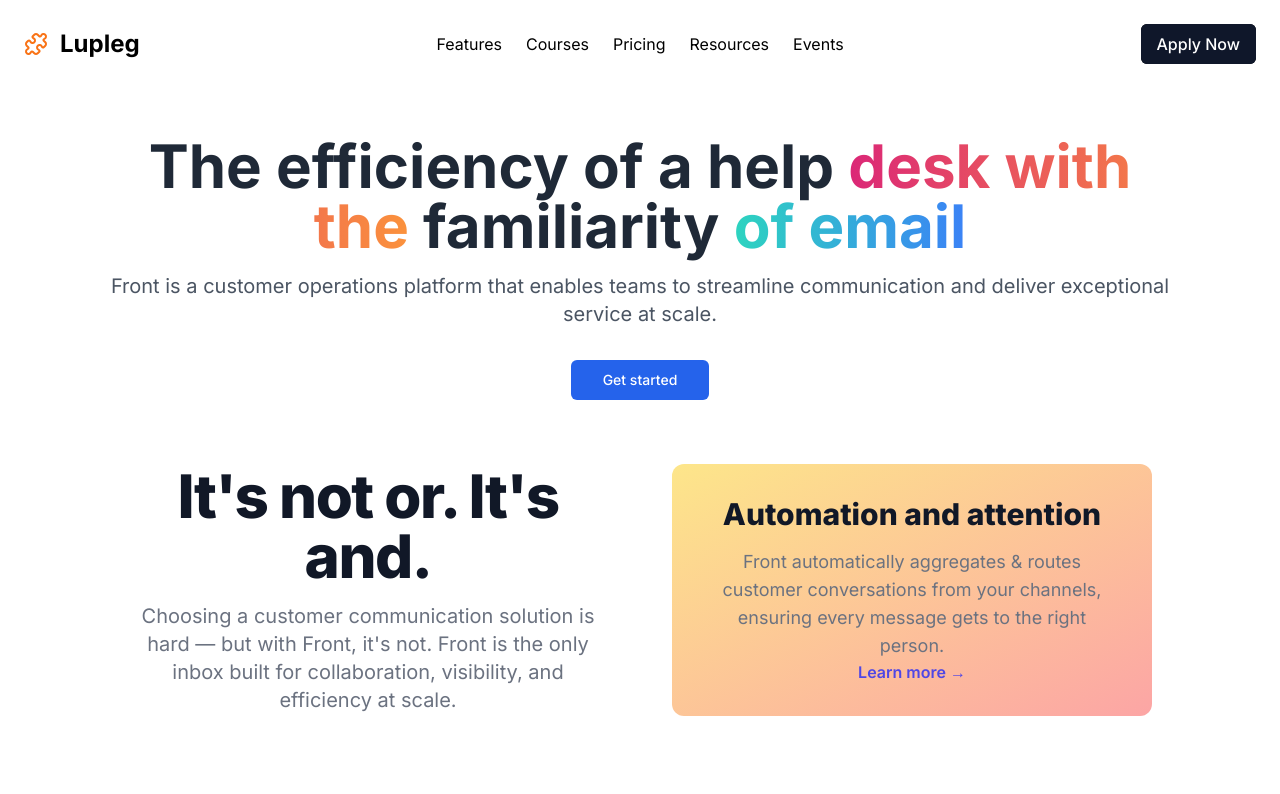
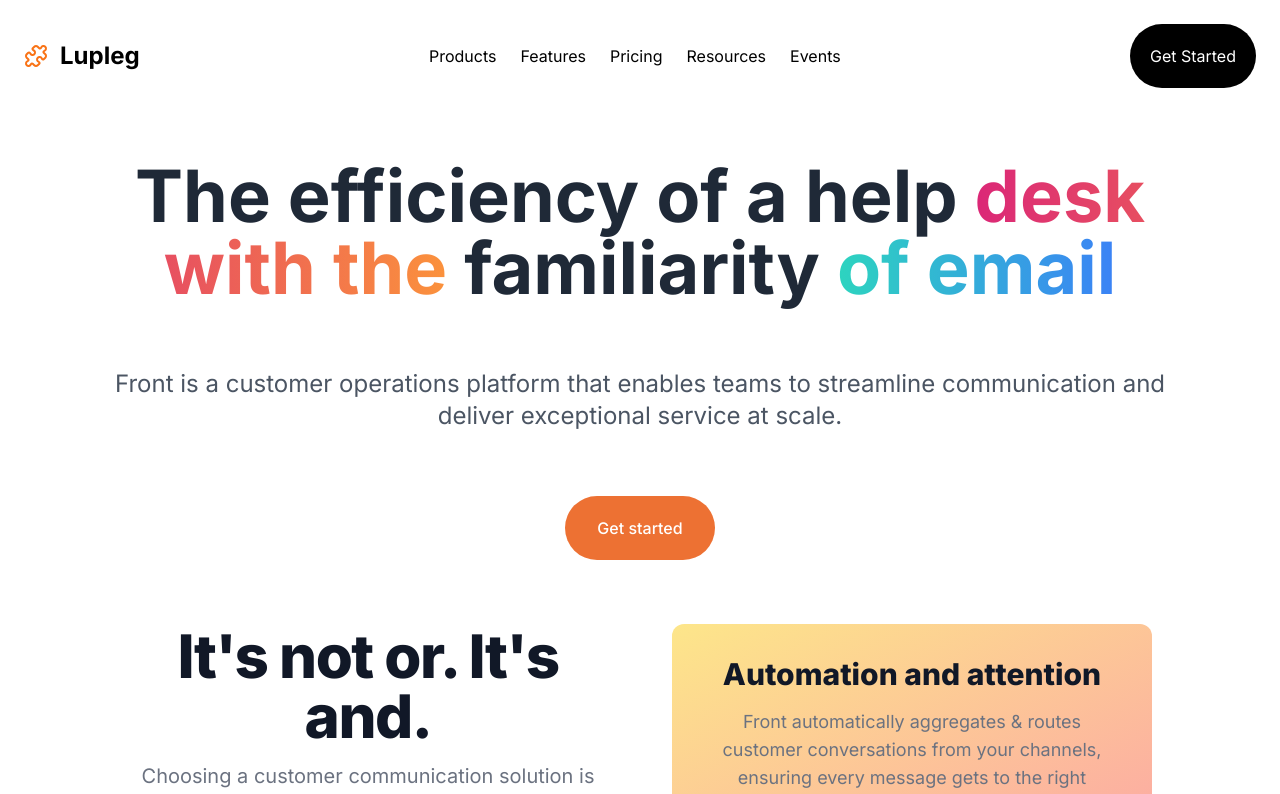
Before and after one commit to marksikaundi/Lupleg, a Next.js app: page / in a window 1280 px wide. Shown: the top 794 px of the page. Built offline with nearby package versions, Linux system fonts and the light colour scheme.

Commit message:
Update page.js and Header.jsx

```diff
--- a/app/page.js
+++ b/app/page.js
@@ -5,8 +5,8 @@
   return (
     // <div className="bg-gradient-to-r from-pink-300 via-red-300 to-yellow-300">
       <div className="bg-[#FFFFFF]">
-      <div className="max-w-6xl mx-auto px-4 sm:px-6 lg:px-8 py-12 text-center">
-        <h1 className="text-4xl sm:text-5xl md:text-6xl font-bold text-gray-800">
+      <div className="max-w-6xl mx-auto pt-25 pb-25 px-4 sm:px-6 lg:px-8 py-12 text-center">
+        <h1 className="text-4xl sm:text-5xl md:text-7xl font-bold text-gray-800">
           <span className="block xl:inline">The efficiency of a help</span>{" "}
           <span className="block text-transparent bg-clip-text bg-gradient-to-r from-pink-600 to-orange-400 xl:inline">
             desk with the
@@ -16,11 +16,11 @@
             of email
           </span>
         </h1>
-        <p className="mt-4 text-base sm:text-lg md:text-xl text-gray-600">
+        <p className="mt-4 pt-12 pb-8 text-base sm:text-lg md:text-2xl text-gray-600">
           Front is a customer operations platform that enables teams to
           streamline communication and deliver exceptional service at scale.
         </p>
-        <Button className="mt-8 px-8 py-3 bg-blue-600 text-white rounded-md hover:bg-blue-700 focus:outline-none focus:ring-2 focus:ring-blue-600 focus:ring-opacity-50 transition duration-300">
+        <Button className="W-15 mt-8 px-8 py-3 text-md bg-[#ED7133] text-white rounded-full p-8 hover:bg-[#ed7133e0] focus:outline-none focus:ring-2 focus:ring-orange focus:ring-opacity-50 transition duration-300">
           Get started
         </Button><br/>
 
--- a/components/Header.jsx
+++ b/components/Header.jsx
@@ -19,15 +19,15 @@
         <nav className="flex space-x-6">
           <Link
             className="text-black dark:text-gray-300 hover:text-gray-600 dark:hover:text-gray-200"
+            href="products"
+          >
+            Products
+          </Link>
+          <Link
+            className="text-black dark:text-gray-300 hover:text-gray-600 dark:hover:text-gray-200"
             href="features"
           >
             Features
-          </Link>
-          <Link
-            className="text-black dark:text-gray-300 hover:text-gray-600 dark:hover:text-gray-200"
-            href="courses"
-          >
-            Courses
           </Link>
           <Link
             className="text-black dark:text-gray-300 hover:text-gray-600 dark:hover:text-gray-200"
@@ -49,9 +49,10 @@
           </Link>
         </nav>
       </div>
-      <div className="hidden md:block  bg-black hover:bg-black rounded-md">
-        <Button className="text-white text-md">Apply Now</Button>
+      <div className="hidden p-5 md:block  bg-black hover:bg-black rounded-full text-white text-md">
+        <button>Get Started</button>
       </div>
+
       <Sheet>
         <SheetTrigger asChild>
           <Button className="lg:hidden" size="icon" variant="outline">
@@ -63,15 +64,15 @@
           <div className="grid gap-2 py-6">
             <Link
               className="flex w-full items-center py-2 text-lg font-semibold"
+              href="products"
+            >
+              Products
+            </Link>
+            <Link
+              className="flex w-full items-center py-2 text-lg font-semibold"
               href="features"
             >
               Features
-            </Link>
-            <Link
-              className="flex w-full items-center py-2 text-lg font-semibold"
-              href="courses"
-            >
-              Courses
             </Link>
             <Link
               className="flex w-full items-center py-2 text-lg font-semibold"
@@ -91,8 +92,8 @@
             >
               Events
             </Link>
-            <div className="flex items-center bg-black hover:bg-black rounded-md">
-              <Button className="text-white text-md">Apply Now</Button>
+            <div className="flex items-center  rounded-full">
+              <Button className="text-white text-md">Get Started</Button>
             </div>
           </div>
         </SheetContent>
```
